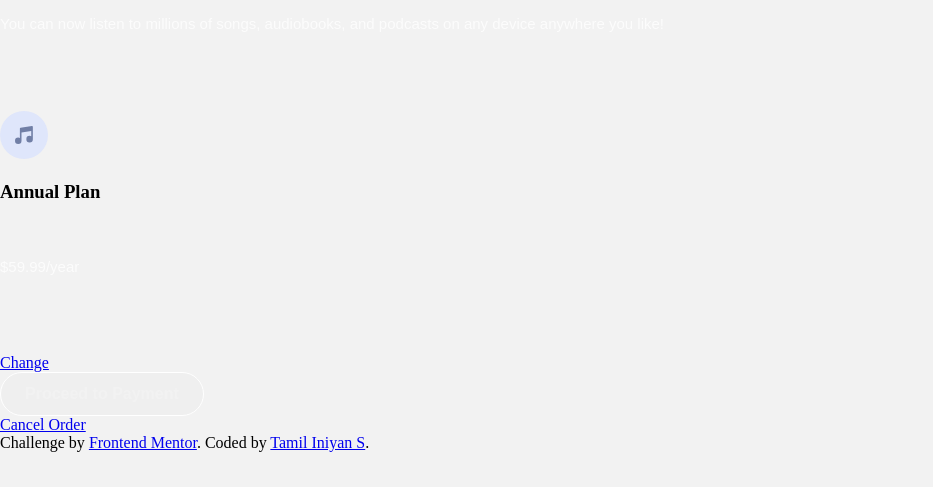
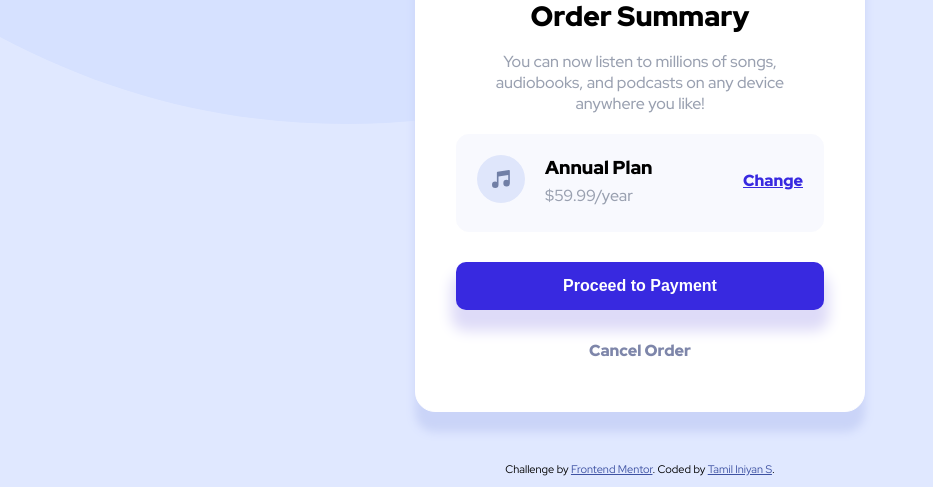
Before and after one commit to iniyan-web/Front-End, a plain HTML site: page index.html in a window 1280 px wide. Shown: the part 313-800 px from the top of the page, without its empty margins (0-933 px from the left). Drawn offline with Linux system fonts and the light colour scheme; a web font is replaced by a local one.

Commit message:
Update styles.css

```diff
--- a/styles.css
+++ b/styles.css
@@ -1,139 +1,119 @@
-:root {
-  --sedan-color: hsl(31, 77%, 52%);
-  --suv-color: hsl(184, 100%, 22%);
-  --luxury-color: hsl(179, 100%, 13%);
-  --transparent-white: hsla(0, 0%, 100%, 0.75);
-  --light-gray: hsl(0, 0%, 95%);
+body {
+  background: hsl(225, 100%, 94%) url(pattern-background-desktop.svg) top left no-repeat;
+  font-family: 'Red Hat Display', sans-serif;
+  margin: 0;
 }
 
-@import url('https://fonts.googleapis.com/css2?family=Big+Shoulders+Display:wght@400;500;600;700;800;900&family=Lexend+Deca:wght@400;500;600;700;800;900&display=swap');
-
-@font-face {
-    font-family: bigShoulders;
-    src: url(big-shoulders-bold.ttf);
+.main-container {
+  text-align: center;
+  background-color: #fff;
+  width: 450px;
+  height: 675px;
+  margin: 50px auto;
+  padding: 20px;
+  box-sizing: border-box;
+  border-radius: 20px;
+  border: 1px solid #fff;
+  box-shadow: 0 20px 10px 0px #cad4f8;
 }
 
-body {
-  margin: 0;
-  background-color: var(--light-gray);
+.hero {
+  position: relative;
+  bottom: 51px;
+  right: 21px;
+  border-top-left-radius: 20px;
+  border-top-right-radius: 20px;
+  margin-top: 30px;
 }
 
-.grid-container {
-  width: 900px;
-  height: 400px;
-  display: grid;
-  margin: 12vh auto;
-  grid-template-columns: repeat(3, 1fr);
-}
-
-.grid-container>div {
-  box-sizing: border-box;
-  padding: 3rem;
+h1 {
+  font-weight: 900;
+  font-size: 28px;
+  margin: -16px 0 16px;
 }
 
 p {
-  color: var(--transparent-white);
-  font-family: 'Lexend Deca', sans-serif;
-  font-weight: 400;
-  font-size: 15px;
-  padding-right: 12px;
-  padding-bottom: 60px;
-  line-height: 1.6;
+  font-size: 16px;
+  color: #99a0b0;
+  padding: 0 40px;
+  font-weight: 500;
 }
 
-h1 {
-  font-family: bigShoulders;
-  font-weight: 700;
-  font-size: 2.5rem;
-  text-transform: uppercase;
-  color: var(--light-gray);
+.plan {
+  background-color: #f8f9fe;
+  padding: 20px;
+  margin: 20px 20px 30px;
+  text-align: left;
+  border-radius: 13px;
+  border: 1px solid #f8f9fe;
 }
 
-button {
-  margin: 0;
-  padding: .75rem 1.5rem;
-  border-radius: 30px;
-  border: 1px solid #fff;
-  font-family: 'Lexend Deca', sans-serif;
-  font-size: 16px;
-  font-weight: bold;
-  color: var(--light-gray);
+.music-icon {
+  float: left;
 }
 
-.grid-item1 {
-  background-color: var(--sedan-color);
-  border-top-left-radius: 8px;
-  border-bottom-left-radius: 8px;
+.plan-heading {
+  margin: 0;
+  display: inline-block;
+  margin-left: 20px;
+  font-weight: 900;
 }
 
-.grid-item1 button {
-  color: var(--sedan-color);
+.plan-price {
+  font-size: 16px;
+  color: #99a0b0;
+  margin: 5px 0;
+  display: inline-block;
+  padding-left: 20px;
+  font-weight: 500;
 }
 
-.grid-item1 button:hover {
-  background-color: var(--sedan-color);
-  color: var(--light-gray);
+.change {
+  float: right;
+  position: relative;
+  top: -10px;
+  font-weight: 900;
+  color: hsl(245, 75%, 52%);
+}
+
+.change:hover {
+  text-decoration: none;
+  color: hsl(224, 23%, 55%);
+}
+
+.payment-button {
+  padding: 15px 30px;
+  background-color: hsl(245, 75%, 52%);
+  width: 90%;
+  border-style: none;
+  color: #fff;
+  font-weight: 700;
+  border-radius: 10px;
+  margin-bottom: 30px;
+  font-size: 16px;
+  box-shadow: 0 16px 14px 5px #dedbf8;
+}
+.payment-button:hover {
+  background-color: hsl(224, 23%, 55%);
   cursor: pointer;
 }
 
-.grid-item2 {
-  background-color: var(--suv-color);
+.cancel-order {
+  color: #7e86aa;
+  font-weight: 900;
+  font-size: 16px;
+  text-decoration: none;
 }
 
-.grid-item2 button {
-  color: var(--suv-color);
+.cancel-order:hover {
+  color: #000;
 }
 
-.grid-item2 button:hover {
-  background-color: var(--suv-color);
-  color: var(--light-gray);
-  cursor: pointer;
+.attribution {
+  font-size: 11px;
+  text-align: center;
 }
 
-.grid-item3 {
-  background-color: var(--luxury-color);
-  border-top-right-radius: 8px;
-  border-bottom-right-radius: 8px;
+.attribution a {
+  color: hsl(228, 45%, 44%);
 }
-
-.grid-item3 button {
-  color: var(--luxury-color);
-}
-
-.grid-item3 button:hover {
-  background-color: var(--luxury-color);
-  color: var(--light-gray);
-  cursor: pointer;
-}
-
-@media (max-width: 500px) {
-  .grid-container {
-    height: 700px;
-    width: 300px;
-    margin: 15vh auto;
-    grid-template-rows: repeat(3, 1fr);
-    grid-template-columns: auto;
-  }
-
-  .grid-item1 {
-    border-top-left-radius: 8px;
-    border-top-right-radius: 8px;
-    border-bottom-left-radius: 0;
-  }
-
-  .grid-item3 {
-    border-top-right-radius: 0;
-    border-bottom-left-radius: 8px;
-    border-bottom-right-radius: 8px;
-  }
-
-  p {
-    padding-bottom: 10px;
-  }
-
-  .clearfix:after {
-    content: "";
-    clear: both;
-    display: table;
-  }
-}
```
